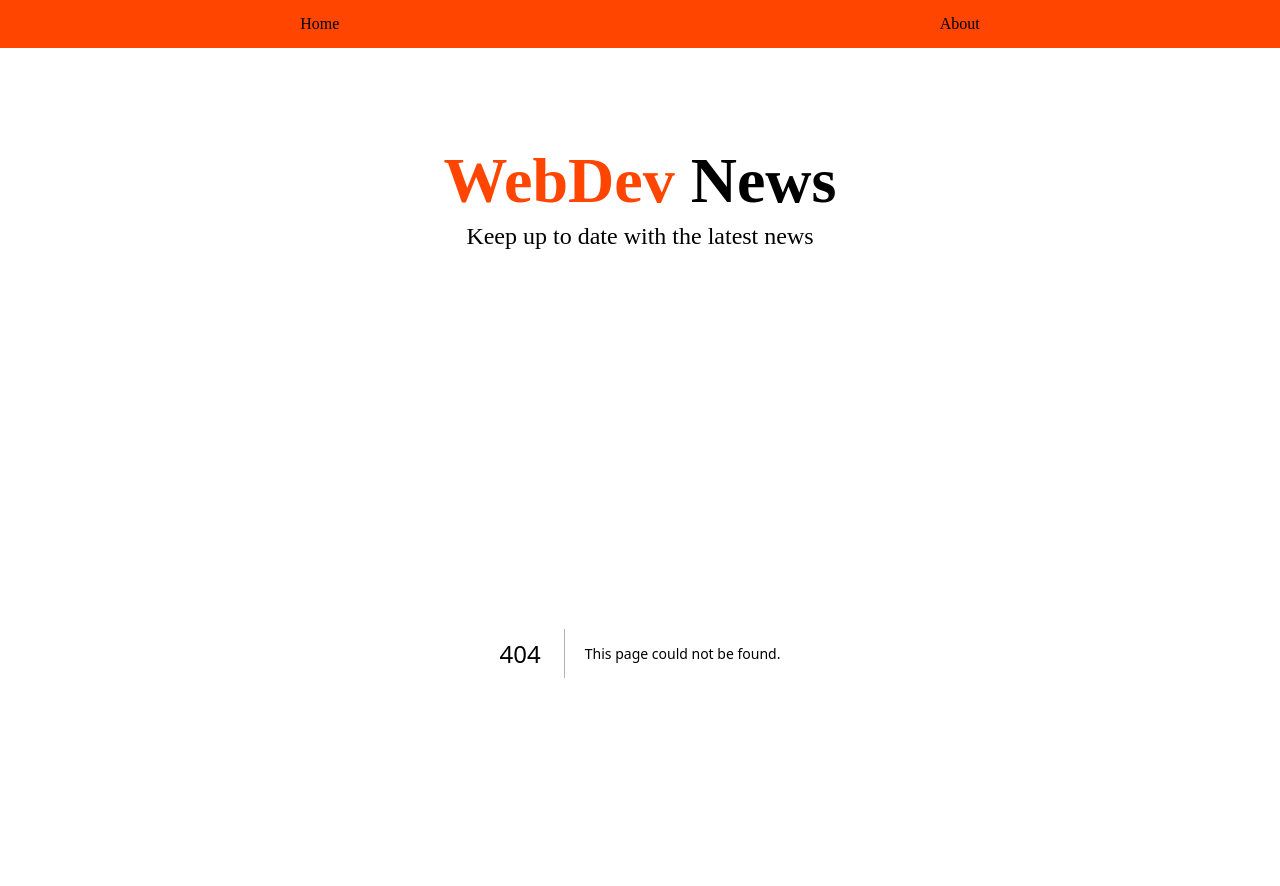
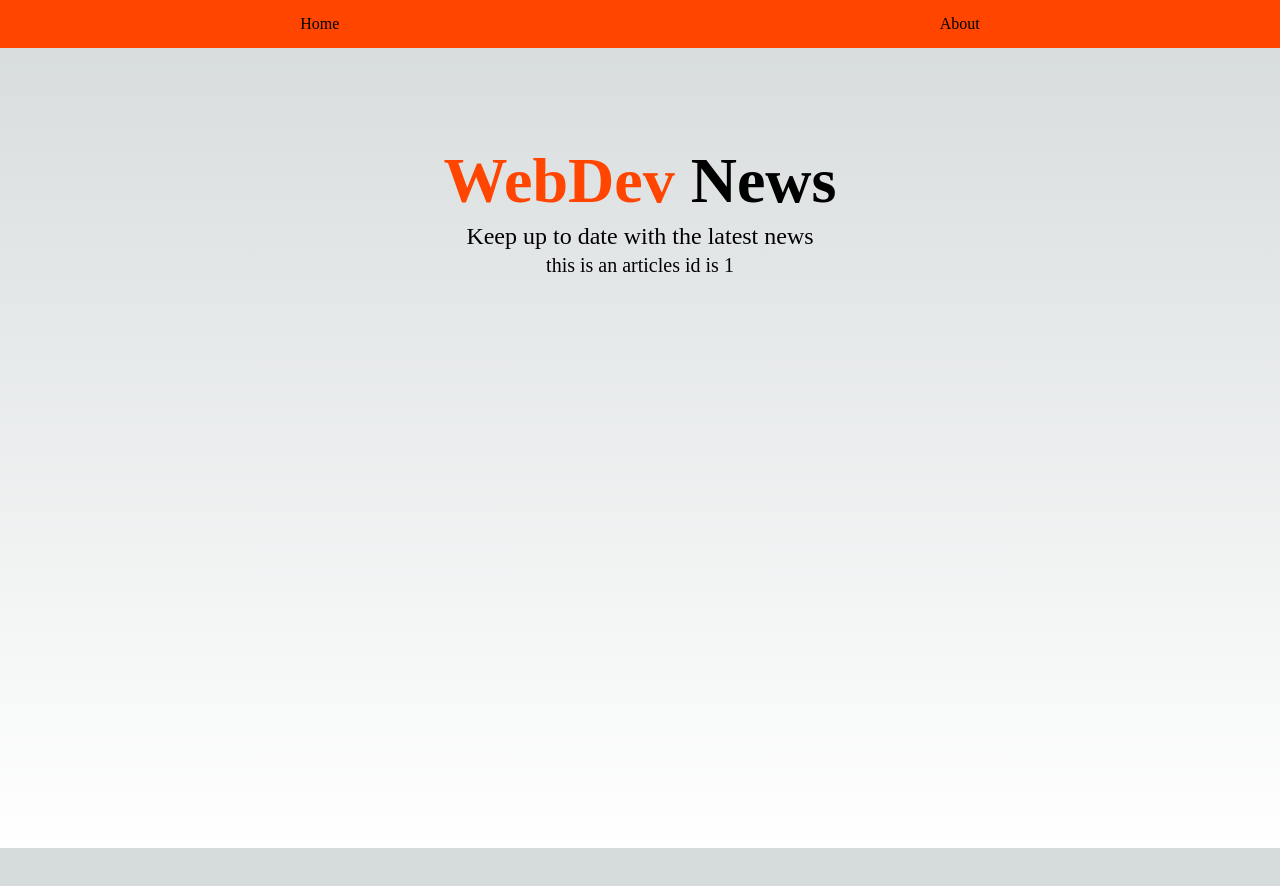
Before and after one commit to fidotheprince/nextjs-practice, a Next.js app in the folder next-pract/: page /article/1 in a window 1280 px wide. Before the commit this address had no page. Shown: the top 886 px of the page. After the commit the page ends 848 px from the top, so only its background shows below. Built offline with nearby package versions, Linux system fonts and the light colour scheme.

Commit message:
added dynamic route handler via article dir and an embedded [id] dir;

```diff
--- a/next-pract/components/ArticleItem.js
+++ b/next-pract/components/ArticleItem.js
@@ -2,7 +2,7 @@ import articleStyles from '../styles/Article.module.css'
 import Link from 'next/link'
 
 export default function ArticleItem({article}) {
-    console.log(article)
+
   return (
     /*Demonstrates how to dynamically set a endpoint*/
     <Link href="/article/[id]" as={`/article/${article.id}`}>
--- /dev/null
+++ b/next-pract/pages/article/[id]/index.js
@@ -0,0 +1,9 @@
+import { useRouter } from 'next/router'
+
+export default function article() {
+    const router = useRouter()
+    const { id } = router.query;
+  return (
+    <div>this is an articles id is {id}</div>
+  )
+}
```
